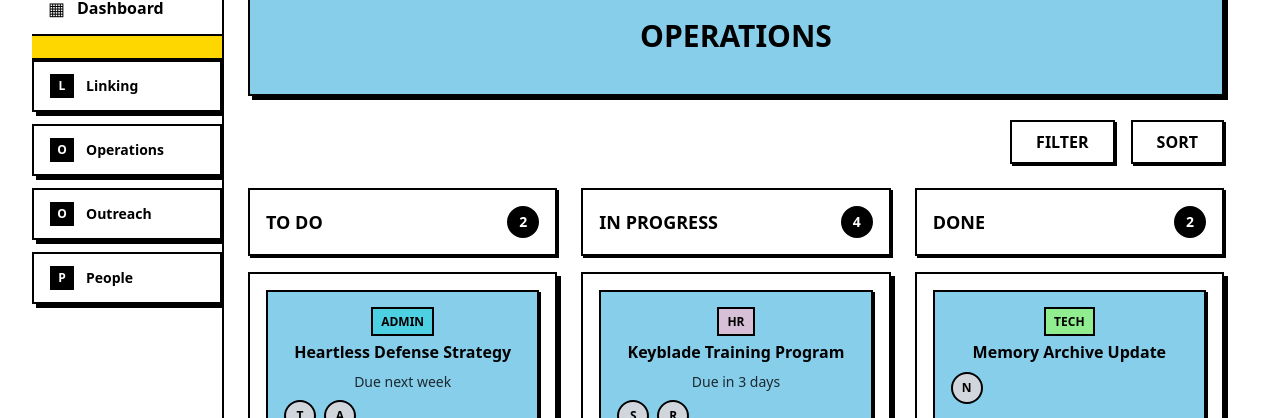
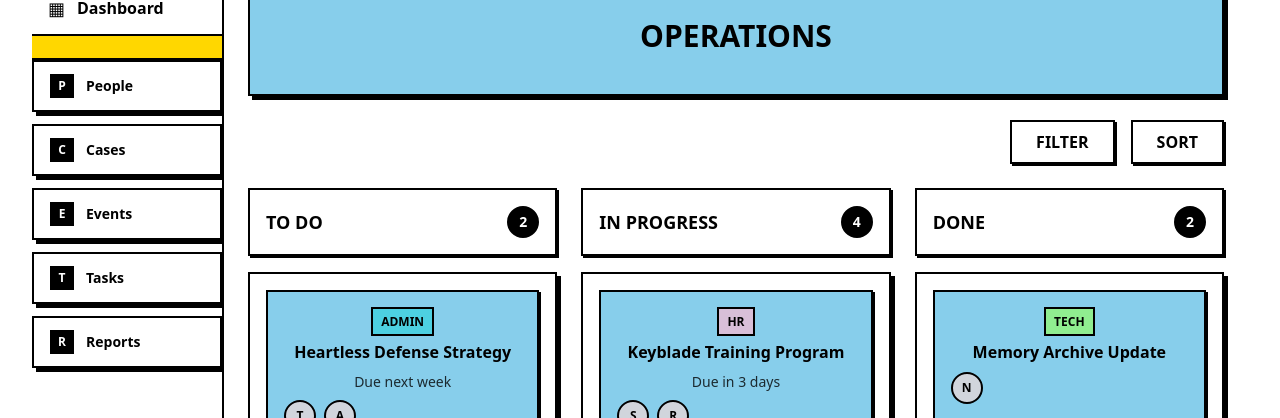
Before and after one commit to West-Cat-Strategy/nonprofit-manager, a React (Vite) app in the folder frontend/: page /demo/operations in a window 1280 px wide. Shown: the part 170-588 px from the top of the page. Built offline with nearby package versions, Linux system fonts and the light colour scheme; no server answers.

Commit message:
fix(ui): improve neo-brutalist sidebar error boundary

```diff
--- a/frontend/src/components/neo-brutalist/NeoBrutalistSidebar.tsx
+++ b/frontend/src/components/neo-brutalist/NeoBrutalistSidebar.tsx
@@ -68,7 +68,8 @@ function ModuleButton({
 export default function NeoBrutalistSidebar() {
     const location = useLocation();
 
-    const isActive = (path: string) => location.pathname === path;
+    const isActive = (path: string) =>
+        location.pathname === path || location.pathname.startsWith(`${path}/`);
 
     // Get current date in format "FEB 03 2026"
     const getCurrentDate = () => {
@@ -106,35 +107,43 @@ export default function NeoBrutalistSidebar() {
 
             {/* Module Links with Chameleon Colors */}
             <ModuleButton
-                to="/linking"
-                icon="L"
-                label="Linking"
-                activeColor="bg-[var(--loop-green)]"
-                active={isActive('/linking')}
-            />
-
-            <ModuleButton
-                to="/operations"
-                icon="O"
-                label="Operations"
-                activeColor="bg-[var(--loop-blue)]"
-                active={isActive('/operations')}
-            />
-
-            <ModuleButton
-                to="/outreach"
-                icon="O"
-                label="Outreach"
-                activeColor="bg-[var(--loop-purple)]"
-                active={isActive('/outreach')}
-            />
-
-            <ModuleButton
                 to="/people"
                 icon="P"
                 label="People"
                 activeColor="bg-[var(--loop-pink)]"
                 active={isActive('/people')}
+            />
+
+            <ModuleButton
+                to="/cases"
+                icon="C"
+                label="Cases"
+                activeColor="bg-[var(--loop-blue)]"
+                active={isActive('/cases')}
+            />
+
+            <ModuleButton
+                to="/events"
+                icon="E"
+                label="Events"
+                activeColor="bg-[var(--loop-purple)]"
+                active={isActive('/events')}
+            />
+
+            <ModuleButton
+                to="/tasks"
+                icon="T"
+                label="Tasks"
+                activeColor="bg-[var(--loop-green)]"
+                active={isActive('/tasks')}
+            />
+
+            <ModuleButton
+                to="/reports"
+                icon="R"
+                label="Reports"
+                activeColor="bg-[var(--loop-yellow)]"
+                active={isActive('/reports')}
             />
 
             {/* Spacer */}
```
